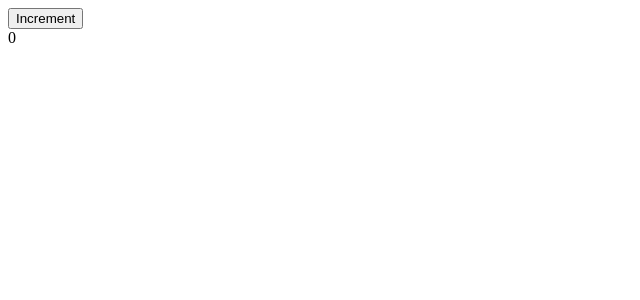
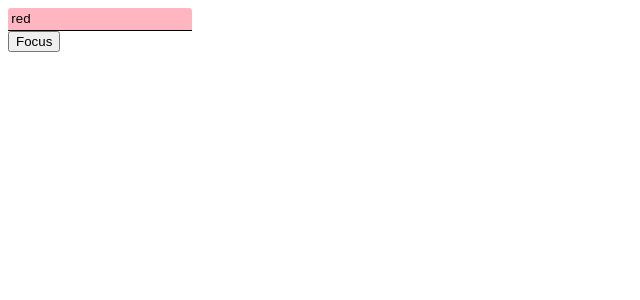
Before and after one commit to Ajgor-idk/React-Hooks-Practice, a React (Create React App) app: page / in a window 1280 px wide. Shown: the top 300 px of the page, without its empty margins (0-640 px from the left). Built offline with nearby package versions, Linux system fonts and the light colour scheme.

Commit message:
Added useImperative Hook

```diff
--- a/src/App.js
+++ b/src/App.js
@@ -9,6 +9,7 @@ import { UseReducerHook } from "./Hooks/UseReducer/UseReducerHook.js";
 import { UseTransitionHook } from "./Hooks/UseTransition/UseTransitionHook.js";
 import { UseDeferredValueHook } from "./Hooks/UseDeferredValue/UseDeferredValueHook.js";
 import { UseLayoutEffecrHook } from "./Hooks/UseLayoutEffect/UseLayoutEffecrHook.js";
+import { UseImperativeHook } from "./Hooks/UseImperative/UseImperativeHook.js";
 
 function App() {
   return (
@@ -22,7 +23,8 @@ function App() {
       {/* <UseReducerHook /> */}
       {/* <UseTransitionHook /> */}
       {/* <UseDeferredValueHook /> */}
-      <UseLayoutEffecrHook />
+      {/* <UseLayoutEffecrHook /> */}
+      <UseImperativeHook />
     </>
   );
 }
--- /dev/null
+++ b/src/Hooks/UseImperative/CustomInput.js
@@ -0,0 +1,27 @@
+import React, { useImperativeHandle } from "react";
+
+function CustomInput({ style, ...props }, ref) {
+  useImperativeHandle(
+    ref,
+    () => {
+      return { alertHi: () => alert("hi") };
+    },
+    []
+  );
+  return (
+    <input
+      {...props}
+      style={{
+        border: "none",
+        backgroundColor: "lightpink",
+        padding: ".25em",
+        borderBottom: ".1em solid black",
+        borderTopRightRadius: ".25em",
+        borderTopLeftRadius: ".25em",
+        ...style,
+      }}
+    />
+  );
+}
+
+export default React.forwardRef(CustomInput);
--- /dev/null
+++ b/src/Hooks/UseImperative/UseImperativeHook.js
@@ -0,0 +1,18 @@
+import React, { useRef, useState } from "react";
+import CustomInput from "./CustomInput";
+
+export function UseImperativeHook() {
+  const [value, setValue] = useState("red");
+  const inputRef = useRef();
+  return (
+    <>
+      <CustomInput
+        ref={inputRef}
+        value={value}
+        onChange={(event) => setValue(event.target.value)}
+      />
+      <br />
+      <button onClick={() => inputRef.current.alertHi()}>Focus</button>
+    </>
+  );
+}
```
Also changed, not shown: src/Hooks/UseImperative/ConfirmationModal.js (added, +36 -0 lines), src/Hooks/UseImperative/UseImperativeHook1.js (added, +23 -0 lines), 1 other file (tests, documents, lock files or other folders).
